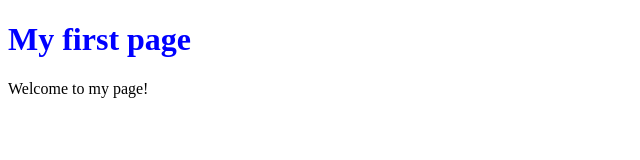
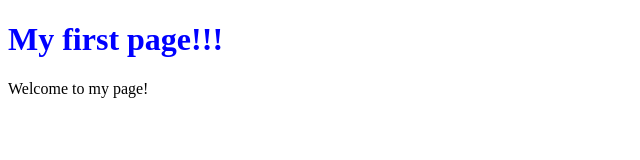
Before and after one commit to aliciavial/annyeong, a plain HTML site: page index.html in a window 1280 px wide. Shown: the full height of the page, 0-640 px from the left. Drawn offline with Linux system fonts and the light colour scheme.

Commit message:
heading changes

```diff
--- a/index.html
+++ b/index.html
@@ -6,7 +6,7 @@
         <title>Hello!</title>
     </head>
     <body>
-        <h1 style="color:blue;">My first page</h1>
+        <h1 style="color:blue;">My first page!!!</h1>
         Welcome to my page!
     </body>
 </html>
```
